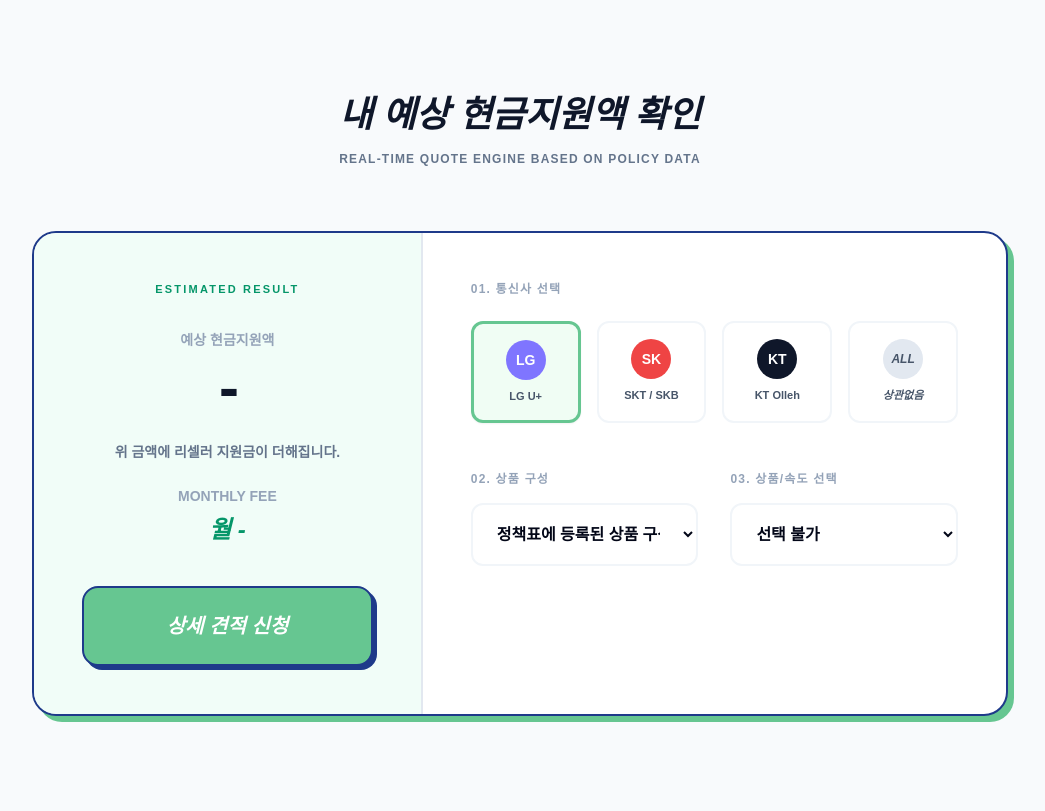
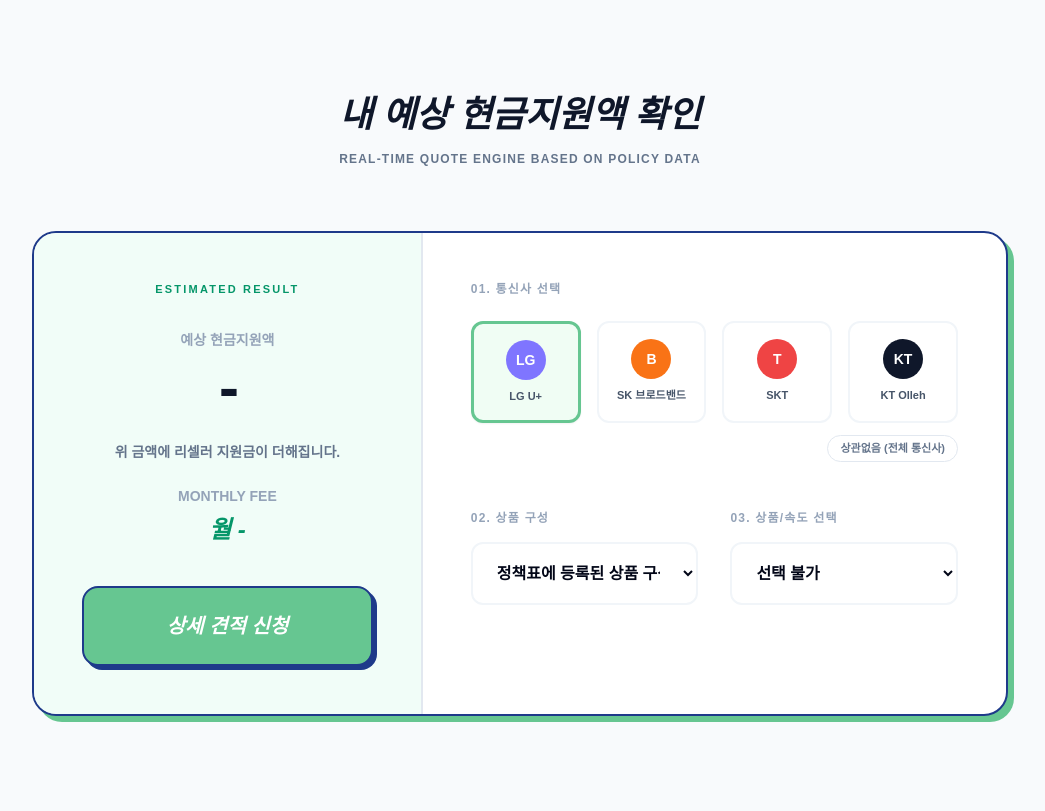
Before and after one commit to sooasim/moson, a Flask app: page / in a window 1280 px wide. Shown: the part 1665-2476 px from the top of the page, without its empty margins (120-1165 px from the left). Run offline with Flask 3, Linux system fonts and the light colour scheme; data comes from the database, SQL or seed files in the repository; data that the repository does not hold is empty; some libraries are stand-ins or nearby versions; some web fonts are replaced.

Commit message:
현금 계산기: SKT/SKB 통신사 분리 및 정책표 연동 개선
Made-with: Cursor

```diff
--- a/app/routes.py
+++ b/app/routes.py
@@ -183,7 +183,9 @@ def _policy_summary():
             logical_telco = "KT"
         elif tel.startswith("LG"):
             logical_telco = "LG"
-        elif tel in ("SKT", "SKB"):
+        elif tel.startswith("SKB"):
+            logical_telco = "SKB"
+        elif tel.startswith("SKT"):
             logical_telco = "SKT"
         else:
             continue
--- a/app/templates/landing.html
+++ b/app/templates/landing.html
@@ -351,17 +351,22 @@
                                 <span class="w-10 h-10 rounded-full bg-[#7f75ff] text-white flex items-center justify-center text-sm font-black">LG</span>
                                 <span class="text-[11px] text-slate-600 font-bold">LG U+</span>
                             </button>
+                            <button onclick="calcState('telco','SKB',this)" class="p-4 rounded-xl border-2 border-slate-100 text-xs font-black transition hover:border-emerald-400 flex flex-col items-center gap-2">
+                                <span class="w-10 h-10 rounded-full bg-[#f97316] text-white flex items-center justify-center text-sm font-black">B</span>
+                                <span class="text-[11px] text-slate-600 font-bold">SK 브로드밴드</span>
+                            </button>
                             <button onclick="calcState('telco','SKT',this)" class="p-4 rounded-xl border-2 border-slate-100 text-xs font-black transition hover:border-emerald-400 flex flex-col items-center gap-2">
-                                <span class="w-10 h-10 rounded-full bg-[#ef4444] text-white flex items-center justify-center text-sm font-black">SK</span>
-                                <span class="text-[11px] text-slate-600 font-bold">SKT / SKB</span>
+                                <span class="w-10 h-10 rounded-full bg-[#ef4444] text-white flex items-center justify-center text-sm font-black">T</span>
+                                <span class="text-[11px] text-slate-600 font-bold">SKT</span>
                             </button>
                             <button onclick="calcState('telco','KT',this)" class="p-4 rounded-xl border-2 border-slate-100 text-xs font-black transition hover:border-emerald-400 flex flex-col items-center gap-2">
                                 <span class="w-10 h-10 rounded-full bg-[#0f172a] text-white flex items-center justify-center text-sm font-black">KT</span>
                                 <span class="text-[11px] text-slate-600 font-bold">KT Olleh</span>
                             </button>
-                            <button onclick="calcState('telco','ANY',this)" class="p-4 rounded-xl border-2 border-slate-100 text-xs font-black transition hover:border-emerald-400 italic flex flex-col items-center gap-2">
-                                <span class="w-10 h-10 rounded-full bg-slate-200 text-slate-600 flex items-center justify-center text-xs font-black">ALL</span>
-                                <span class="text-[11px] text-slate-600 font-bold">상관없음</span>
+                        </div>
+                        <div class="mt-3 text-right">
+                            <button onclick="calcState('telco','ANY',this)" type="button" class="inline-flex items-center px-3 py-1 rounded-full border border-slate-200 text-[11px] font-bold text-slate-500 hover:border-emerald-400 hover:text-emerald-600">
+                                상관없음 (전체 통신사)
                             </button>
                         </div>
                     </div>
@@ -702,7 +707,7 @@
         /** 전체 정책에서 현금지원이 가장 큰 행 한 건 찾기 */
         function findMaxCashRow() {
             let best = null;
-            for (const telco of ['KT', 'LG', 'SKT']) {
+            for (const telco of ['KT', 'LG', 'SKT', 'SKB']) {
                 const list = POLICY[telco];
                 if (!Array.isArray(list)) continue;
                 for (const r of list) {
@@ -748,7 +753,7 @@
             const telKey = currentTelcoKey();
             if (telKey === 'ANY') {
                 const list = [];
-                for (const t of ['KT', 'LG', 'SKT']) {
+                for (const t of ['KT', 'LG', 'SKT', 'SKB']) {
                     if (Array.isArray(POLICY[t])) list.push(...POLICY[t]);
                 }
                 return list;
```
